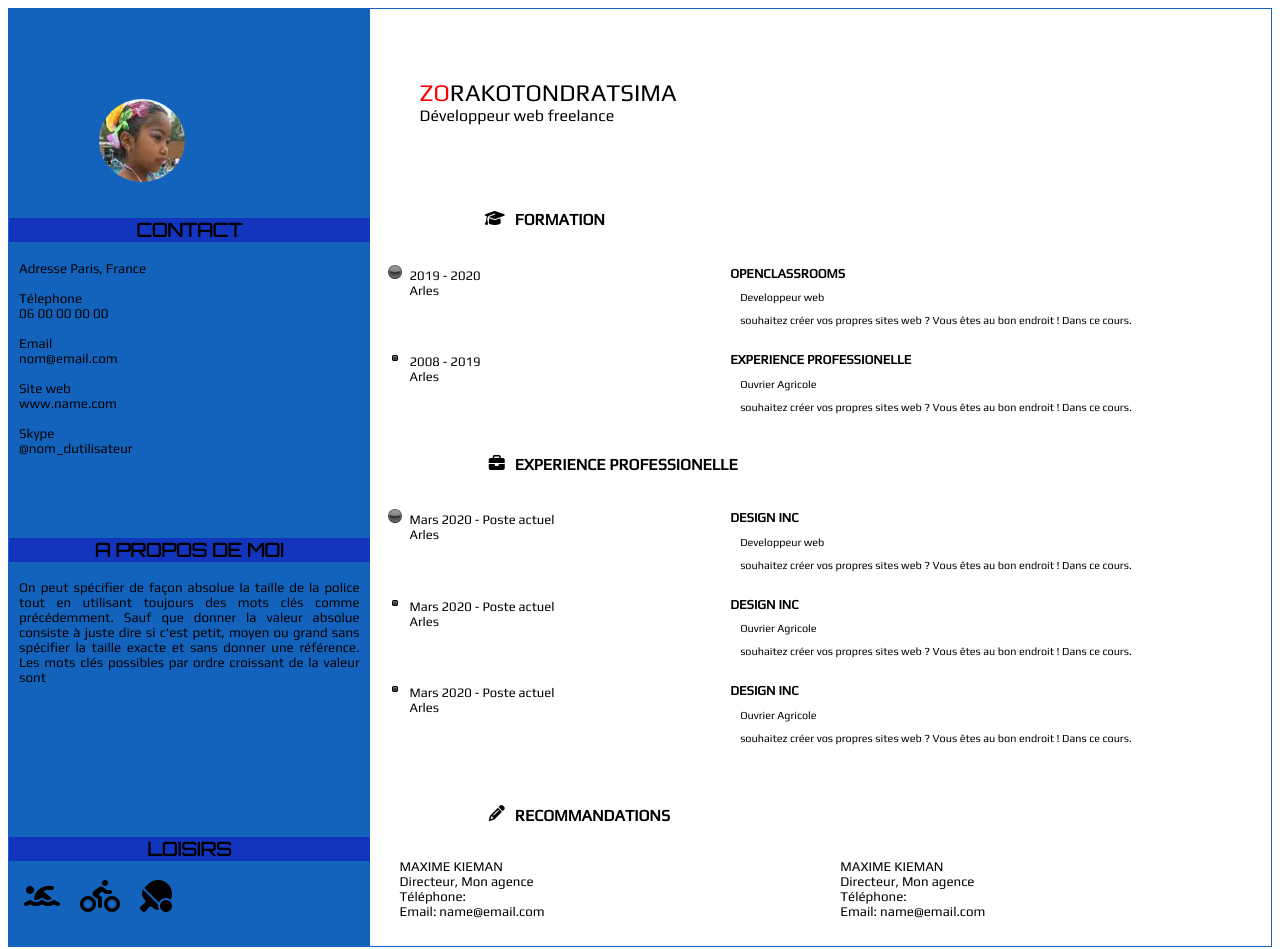
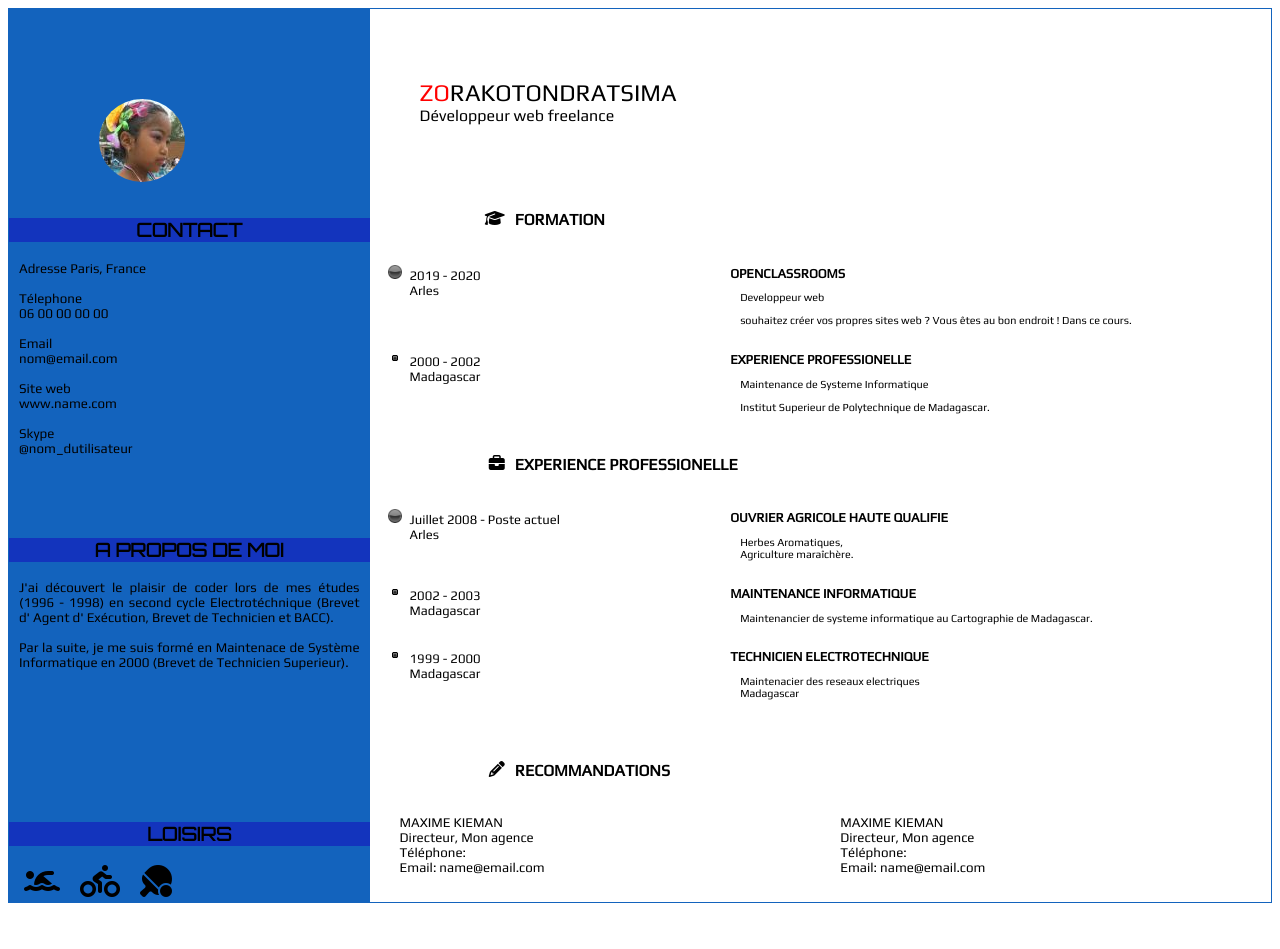
Before and after one commit to Hanitsoa/projet2, a plain HTML site: page index.html in a window 1280 px wide. After the commit the page ends 911 px from the top, so only its background shows below. Drawn offline with Linux system fonts and the light colour scheme.

Commit message:
A propos de moi
Mettre à peu pres à mon profil

```diff
--- a/index.html
+++ b/index.html
@@ -30,7 +30,8 @@ Skype</br>
 @nom_dutilisateur
 	       <div id="contact"></div>
            <h3>A PROPOS DE MOI</h3>
-           <p>On peut spécifier de façon absolue la taille de la police tout en utilisant toujours des mots clés comme précédemment. Sauf que donner la valeur absolue consiste à juste dire si c'est petit, moyen ou grand sans spécifier la taille exacte et sans donner une référence. Les mots clés possibles par ordre croissant de la valeur sont
+           <p>J'ai découvert le plaisir de coder lors de mes études (1996 - 1998) en second cycle Electrotéchnique (Brevet d' Agent d' Exécution, Brevet de Technicien et BACC).</br></br>
+              Par la suite, je me suis formé en Maintenace de Système Informatique en 2000 (Brevet de Technicien Superieur).
            </p>
 	       <div id="Apdmoi"></div>
 	       <h3>LOISIRS</h3>
@@ -71,13 +72,13 @@ Skype</br>
                  </div>
 	       	     <div class="annee2">
 	       	     	<ul style="list-style-image: url('puce5.png');"
-	       	     	><li>2008 - 2019<br></li>
-	       	     	Arles
-	       	     </div>
+	       	     	><li>2000 - 2002<br></li>
+	       	     	Madagascar</div>
+
                  <div class="competences2">
 	                 <strong>EXPERIENCE PROFESSIONELLE</strong>
-	                 <p>Ouvrier Agricole	</p>
-	                 <p>souhaitez créer vos propres sites web ? Vous êtes au bon endroit ! Dans ce cours.</p>
+	                 <p>Maintenance de Systeme Informatique</p>
+	                 <p>Institut Superieur de Polytechnique de Madagascar.</p>
                  </div>
 	       </div>
 
@@ -97,40 +98,40 @@ Skype</br>
 	       	     <div class="date1">
 	       	     <ul style="list-style-image: url('puce3.png');"
 	       	     	>
-	       	     	<li>Mars 2020 - Poste actuel<br></li>
+	       	     	<li>Juillet 2008 - Poste actuel<br></li>
 	       	     	Arles
 	       	     </div>
 
 	       	     <div class="experience1">
-                 <strong>DESIGN INC</strong>
-                 <p>Developpeur web	</p>
-                 <p>souhaitez créer vos propres sites web ? Vous êtes au bon endroit ! Dans ce cours.</p>
+                 <strong>OUVRIER AGRICOLE HAUTE QUALIFIE</strong>
+
+                 <p>Herbes Aromatiques,</br>
+                 Agriculture maraîchère.</p>
                  </div>
 
 	       	     <div class="date2">
 	       	     	<ul style="list-style-image: url('puce5.png');"
 	       	     	>
-	       	     	<li>Mars 2020 - Poste actuel<br></li>
-	       	     	Arles
+	       	     	<li>2002 - 2003<br></li>
+	       	     	Madagascar
 	       	     </div>
 
                 <div class="experience2">
-                 <strong>DESIGN INC</strong>
-                 <p>Ouvrier Agricole	</p>
-                 <p>souhaitez créer vos propres sites web ? Vous êtes au bon endroit ! Dans ce cours.</p>
+                 <strong>MAINTENANCE INFORMATIQUE</strong>
+
+                 <p>Maintenancier de systeme informatique au Cartographie de Madagascar.</p>
                  </div>
 
 	       	     <div class="date3">
 	       	     	<ul style="list-style-image: url('puce5.png');"
 	       	     	>
-	       	     	<li>Mars 2020 - Poste actuel<br></li>
-	       	     	Arles
+	       	     	<li>1999 - 2000<br></li>
+	       	     	Madagascar
                 </div>
 
                 <div class="experience3">
-                 <strong>DESIGN INC</strong>
-                 <p>Ouvrier Agricole	</p>
-                 <p>souhaitez créer vos propres sites web ? Vous êtes au bon endroit ! Dans ce cours.</p>
+                 <strong>TECHNICIEN ELECTROTECHNIQUE</strong>
+                 <p>Maintenacier des reseaux electriques</br> Madagascar</p>
                  </div>
 
             </div>
```
